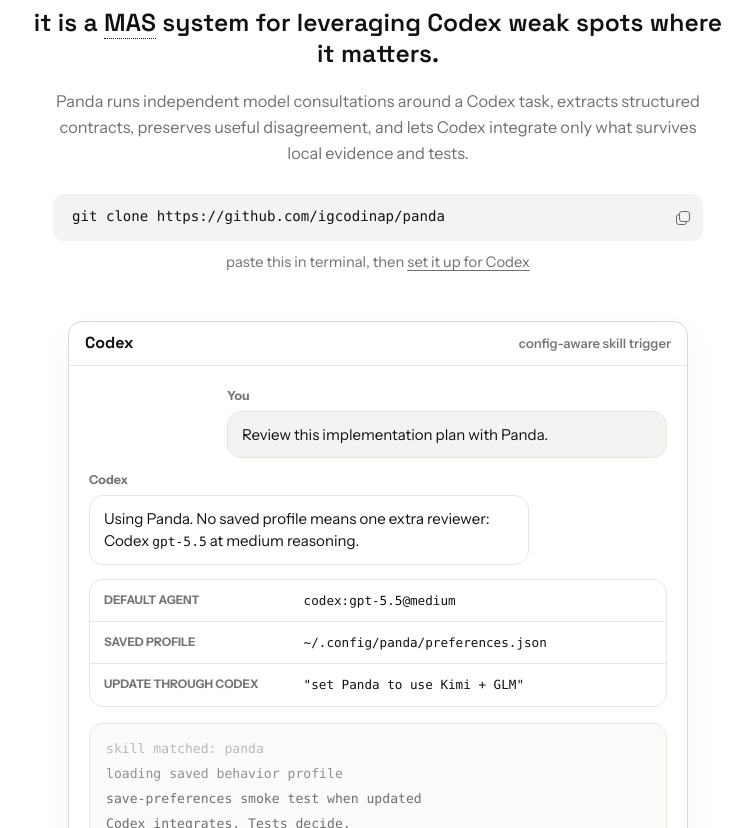
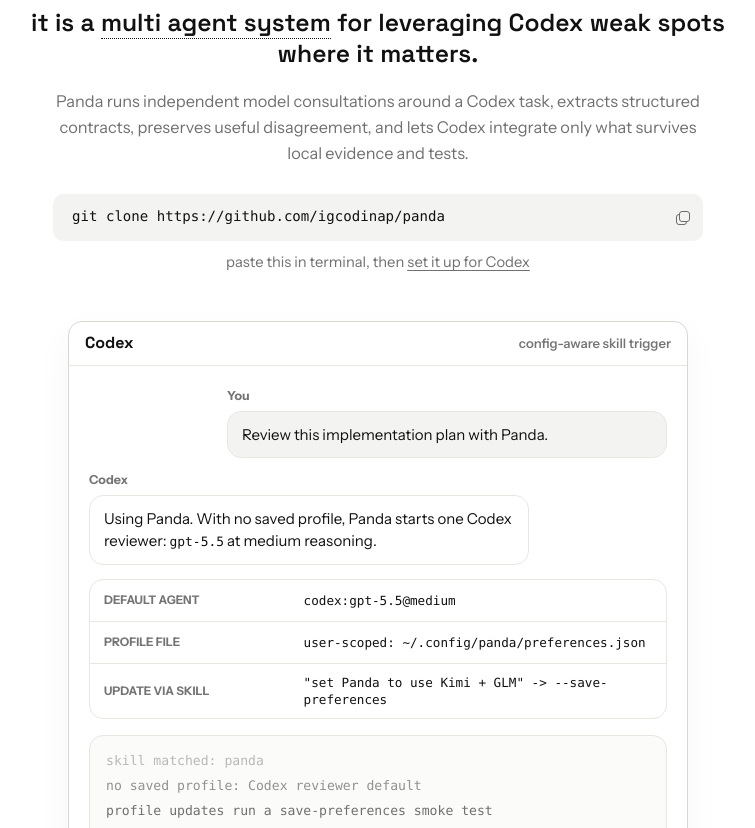
Before and after one commit to igcodinap/panda, an Astro site in the folder site/: page / in a window 1280 px wide. Shown: the part 444-1272 px from the top of the page, without its empty margins (262-1017 px from the left). Built offline with nearby package versions, Linux system fonts and the light colour scheme; Astro itself is replaced by a stand-in of ours.

Commit message:
Address Panda review feedback on config docs

```diff
--- a/site/src/pages/index.astro
+++ b/site/src/pages/index.astro
@@ -135,12 +135,12 @@
               data-tooltip="Multi-agent system: independent model advisors inspect one Codex task, while Codex remains the editor and integrator."
               aria-describedby="mas-definition"
               aria-expanded="false"
-            >MAS</button>
+            >multi agent system</button>
             <span id="mas-definition" class="sr-only">
               Multi-agent system: independent model advisors inspect one Codex task, while Codex remains the editor
               and integrator.
             </span>
-            system for leveraging Codex weak spots where it matters.
+            for leveraging Codex weak spots where it matters.
           </p>
           <p class="hero-copy">
             Panda runs independent model consultations around a Codex task, extracts structured contracts,
@@ -161,7 +161,7 @@
           <p class="hero-command-note">
             paste this in terminal, then <a href="#usage">set it up for Codex</a>
           </p>
-          <div class="codex-demo hero-codex-demo" aria-label="Codex using Panda skill automatically">
+          <div class="codex-demo hero-codex-demo" aria-label="Codex invoking Panda's configured behavior">
             <div class="codex-demo-header">
               <span>Codex</span>
               <strong>config-aware skill trigger</strong>
@@ -173,7 +173,7 @@
               </div>
               <div class="chat-bubble codex-bubble">
                 <span>Codex</span>
-                <p>Using Panda. No saved profile means one extra reviewer: Codex <code>gpt-5.5</code> at medium reasoning.</p>
+                <p>Using Panda. With no saved profile, Panda starts one Codex reviewer: <code>gpt-5.5</code> at medium reasoning.</p>
               </div>
               <div class="panda-config-preview" aria-label="Panda default and saved configuration">
                 <div>
@@ -181,18 +181,18 @@
                   <strong>codex:gpt-5.5@medium</strong>
                 </div>
                 <div>
-                  <span>saved profile</span>
-                  <strong>~/.config/panda/preferences.json</strong>
+                  <span>profile file</span>
+                  <strong>user-scoped: ~/.config/panda/preferences.json</strong>
                 </div>
                 <div>
-                  <span>update through Codex</span>
-                  <strong>"set Panda to use Kimi + GLM"</strong>
+                  <span>update via skill</span>
+                  <strong>"set Panda to use Kimi + GLM" -> --save-preferences</strong>
                 </div>
               </div>
               <div class="skill-run" aria-hidden="true">
                 <span>skill matched: panda</span>
-                <span>loading saved behavior profile</span>
-                <span>save-preferences smoke test when updated</span>
+                <span>no saved profile: Codex reviewer default</span>
+                <span>profile updates run a save-preferences smoke test</span>
                 <span>Codex integrates. Tests decide.</span>
               </div>
             </div>
@@ -225,7 +225,7 @@
               <div class="loop-step">
                 <span>02</span>
                 <strong>Advisors inspect</strong>
-                <p>Claude Code, GLM, Qwen, and Codex can review the same problem independently.</p>
+                <p>The Codex reviewer runs by default; configured Claude Code and OpenCode agents can add independent pressure.</p>
               </div>
               <div class="loop-step">
                 <span>03</span>
@@ -310,7 +310,7 @@
                 <span>Set up Codex access</span>
                 <ol>
                   <li>Open the Panda checkout in Codex or make its <code>SKILL.md</code> available as a Codex skill.</li>
-                  <li>Confirm <code>codex</code> is on PATH, or set <code>CODEX_BIN</code>.</li>
+                  <li>Confirm <code>codex</code> is on PATH and authenticated, or set <code>CODEX_BIN</code> to an authenticated Codex CLI.</li>
                   <li>Add Claude Code or OpenCode only when you want extra advisor sources.</li>
                   <li>Ask Codex: <strong>review this with Panda</strong>.</li>
                 </ol>
@@ -323,10 +323,9 @@
                 <li>Python 3.9+</li>
                 <li>
                   <a href="https://developers.openai.com/codex/cli" target="_blank" rel="noreferrer">Codex CLI</a>
-                  installed or <code>CODEX_BIN</code> set
+                  installed and authenticated, or <code>CODEX_BIN</code> set to an authenticated CLI
                 </li>
                 <li>Panda skill available to Codex</li>
-                <li>Codex CLI auth configured</li>
                 <li>
                   <a href="https://docs.anthropic.com/en/docs/claude-code/overview" target="_blank" rel="noreferrer">
                     Claude Code
--- a/site/src/styles/global.css
+++ b/site/src/styles/global.css
@@ -667,7 +667,7 @@
   background: #fff;
 }
 
-.panda-config-preview div {
+.panda-config-preview > div {
   display: grid;
   grid-template-columns: minmax(120px, 0.7fr) minmax(0, 1.3fr);
   align-items: center;
@@ -677,7 +677,7 @@
   border-bottom: 1px solid var(--line);
 }
 
-.panda-config-preview div:last-child {
+.panda-config-preview > div:last-child {
   border-bottom: 0;
 }
 
@@ -1046,7 +1046,7 @@
     width: 100%;
   }
 
-  .panda-config-preview div {
+  .panda-config-preview > div {
     grid-template-columns: 1fr;
     gap: 3px;
   }
```
Also changed, not shown: SKILL.md (+1 -1 lines), README.md.
